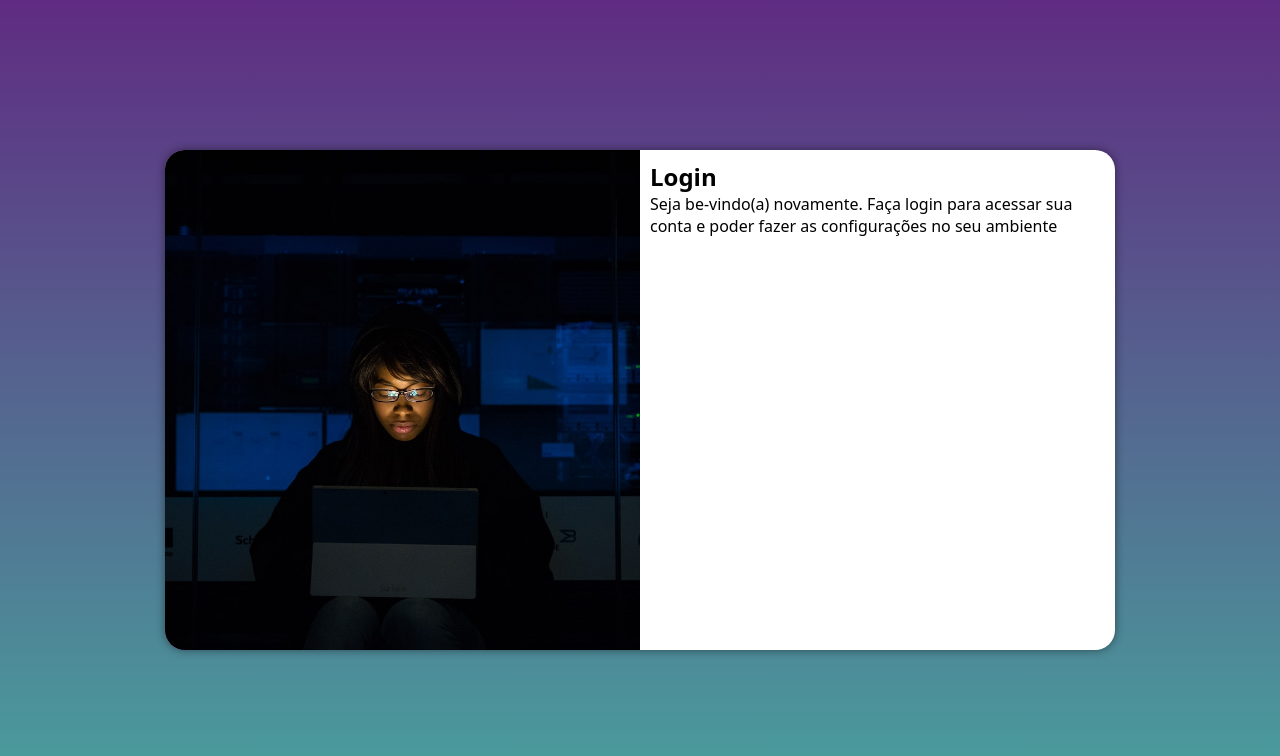
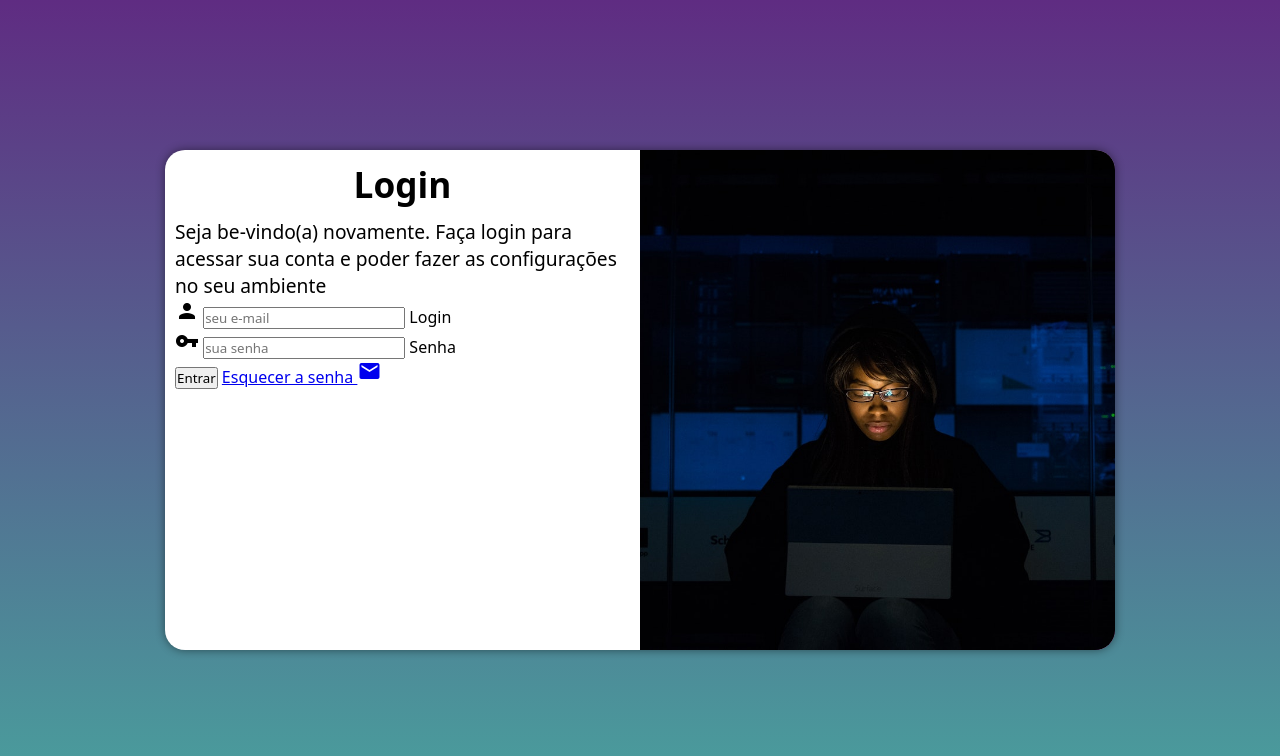
Before and after one commit to slva643/projeto-login, a plain HTML site: page index.html in a window 1280 px wide. Drawn offline with Linux system fonts and the light colour scheme.

Commit message:
adicionei o formulario

```diff
--- a/Css/media-query.css
+++ b/Css/media-query.css
@@ -13,6 +13,14 @@ Grande telas: 1200px
 @media screen and (min-width: 768px) and (max-width: 992px) {
     body {
         background-image: linear-gradient(to top, #49a09d, #5f2c82);
+    }
+
+    div#formulario > h1 {
+        font-size: 2em;
+    }
+
+    div#formulario > p {
+        font-size: 1em;
     }
 
     section#login {
@@ -36,18 +44,26 @@ Grande telas: 1200px
         background-image: linear-gradient(to top, #49a09d, #5f2c82);
     }
 
+    div#formulario > h1 {
+        font-size: 2.2em;
+    }
+
+    div#formulario > p {
+        font-size: 1.2em;
+    }
+
     section#login {
         width: 950px;
     }
 
     section#login>div#imagem {
-        float: left;
+        float: right;
         width: 50%;
         height: 100%;
     }
 
     section#login>div#formulario {
-        float: right;
+        float: left;
         width: 50%;
     }
 }
--- a/Css/style.css
+++ b/Css/style.css
@@ -31,7 +31,7 @@ section#login {
     left: 50%;
     transform: translate(-50%, -50%);
     background-color: white;
-    width: 250px;
+    width: 252px;
     height: 500px;
     border-radius: 20px;
     overflow: hidden;
@@ -52,3 +52,12 @@ section#login>#formulario {
     display: block;
     padding: 10px;
 }
+
+div#formulario > h1 {
+    text-align: center;
+    padding-bottom: 10px;
+}
+
+div#formulario > p {
+    font-size: 0.8em;
+}
--- a/index.html
+++ b/index.html
@@ -5,6 +5,7 @@
     <meta charset="UTF-8">
     <meta http-equiv="X-UA-Compatible" content="IE=edge">
     <meta name="viewport" content="width=device-width, initial-scale=1.0">
+    <link href="https://fonts.googleapis.com/icon?family=Material+Icons" rel="stylesheet" />
     <link rel="stylesheet" href="Css/style.css">
     <link rel="stylesheet" href="Css/media-query.css">
     <title>Tela de login</title>
@@ -21,8 +22,19 @@
                 <p>
                     Seja be-vindo(a) novamente. Faça login para acessar sua conta e poder fazer as configurações no seu ambiente
                 </p>
-                <form action="login.php" method="post">
-
+                <form action="login.php" method="post" autocomplete="on">
+                    <div class="campo">
+                        <i class="material-icons">person</i>
+                        <input type="email" name="login" id="ilogin" placeholder="seu e-mail" autocomplete="email" required maxlength="30">
+                        <label for="ilogin">Login</label>
+                    </div>
+                    <div class="campo">
+                        <i class="material-icons">vpn_key</i>
+                        <input type="password" name="Senha" id="isenha" placeholder="sua senha" autocomplete="current-password" required minlength="8" maxlength="20">
+                        <label for="isenha">Senha</label>
+                    </div>
+                    <input type="submit" value="Entrar">
+                    <a href="esquece.html">Esquecer a senha <i class="material-icons">mail</i> </a>
                 </form>
             </div>
         </section>
```
